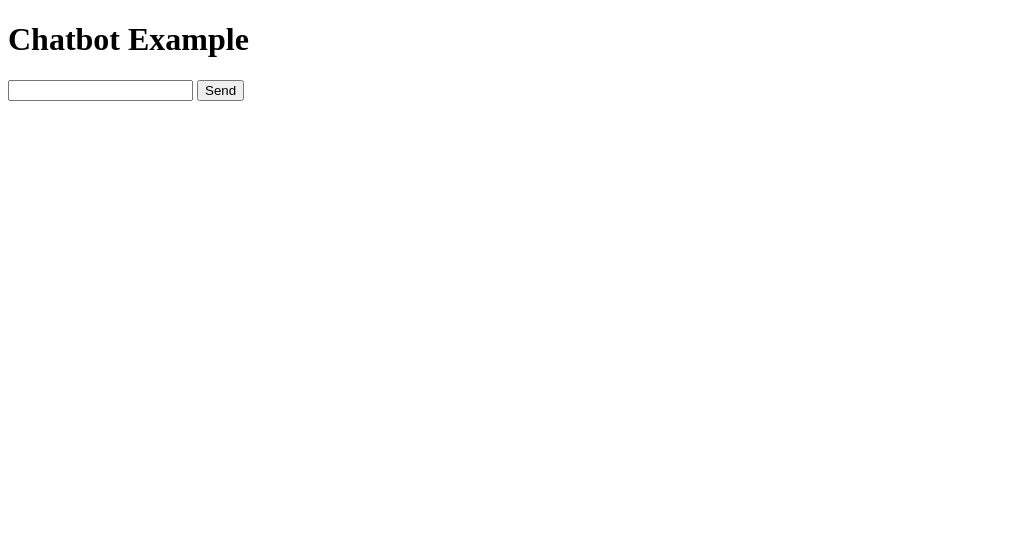
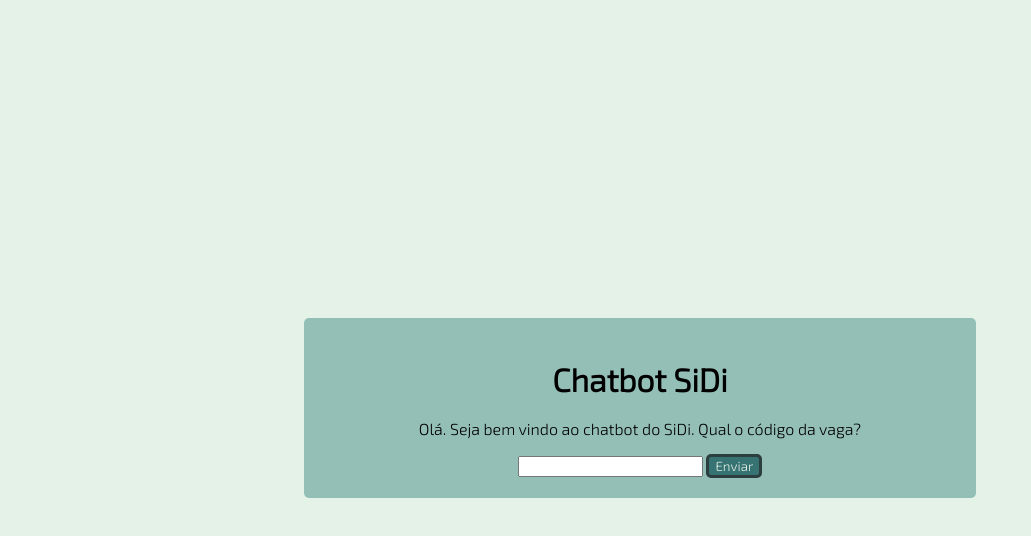
Before and after one commit to Brunoziel/microservicos-sidi, a plain HTML site: page front_end/index.html in a window 1280 px wide. Shown: the whole page, without its empty margins (0-1031 px from the left). Drawn offline with Linux system fonts and the light colour scheme.

Commit message:
estilizando o chatbot

```diff
--- /dev/null
+++ b/front_end/css/style.css
@@ -0,0 +1,29 @@
+@import url('https://fonts.googleapis.com/css2?family=Exo+2:wght@300&family=Nunito:wght@500&display=swap');
+
+body {
+    background-color: #E4F2E7;
+    display: flex;
+    justify-content: center;
+    align-items: center;
+    height: 100vh;
+    font-family: 'Exo 2', sans-serif;
+}
+.container {
+    width: 50%;
+    height: auto;
+    margin: auto;
+    text-align: center;
+    background-color: #93BFB7;
+    border-radius: 5px;
+    padding: 20px;
+}
+#usermsg {
+    background-color: E4F2E7;
+}
+button {
+    background-color: #387373;
+    font-family: 'Exo 2', sans-serif;
+    color: #E4F2E7;
+    border-radius: 5px;
+    border: solid #2D3E40;
+}
--- a/front_end/index.html
+++ b/front_end/index.html
@@ -1,17 +1,23 @@
 <!DOCTYPE html>
 <html>
+
 <head>
-    <title>Chatbot Example</title>
-    <script src="scripts/script.js"></script>
+    <title>Chatbot SiDi</title>
+    <link rel="stylesheet" href="css/style.css">
 </head>
 
 <body>
-    <h1>Chatbot Example</h1>
+    <div class="container">
+        <h1>Chatbot SiDi</h1>
         <div id="chatbox"></div>
         <form onsubmit="return sendMessage()">
+            <p id="bemVindo">Olá. Seja bem vindo ao chatbot do SiDi. Qual o código da vaga?</p>
             <input type="text" id="usermsg">
-      <button type="submit">Send</button>
+            <button type="submit" onclick="return removeMessage()">Enviar</button>
         </form>
+    </div>
 
+    <script src="scripts/script.js" ></script>
 </body>
+
 </html>
--- a/front_end/scripts/script.js
+++ b/front_end/scripts/script.js
@@ -1,6 +1,6 @@
 function sendMessage() {
   var userMessage = document.getElementById("usermsg").value;
-  document.getElementById("chatbox").innerHTML += "<p><strong>You:</strong> " + userMessage + "</p>";
+  document.getElementById("chatbox").innerHTML += "<p><strong>Você:</strong> " + userMessage + "</p>";
   // Aqui você pode usar uma API para processar a mensagem do usuário e gerar uma resposta automática.
   // Neste exemplo, estou simplesmente respondendo com uma mensagem fixa.
   var botMessage = "Olá! Eu sou um chatbot. Como posso ajudar?";
@@ -8,3 +8,9 @@
   document.getElementById("usermsg").value = "";
   return false;
 }
+
+function removeMessage(){
+  const paragrafo = document.getElementById("bemVindo");
+  // Remove o parágrafo
+  paragrafo.remove();
+}
```
Lines whose indentation alone changed are shown as unchanged.
